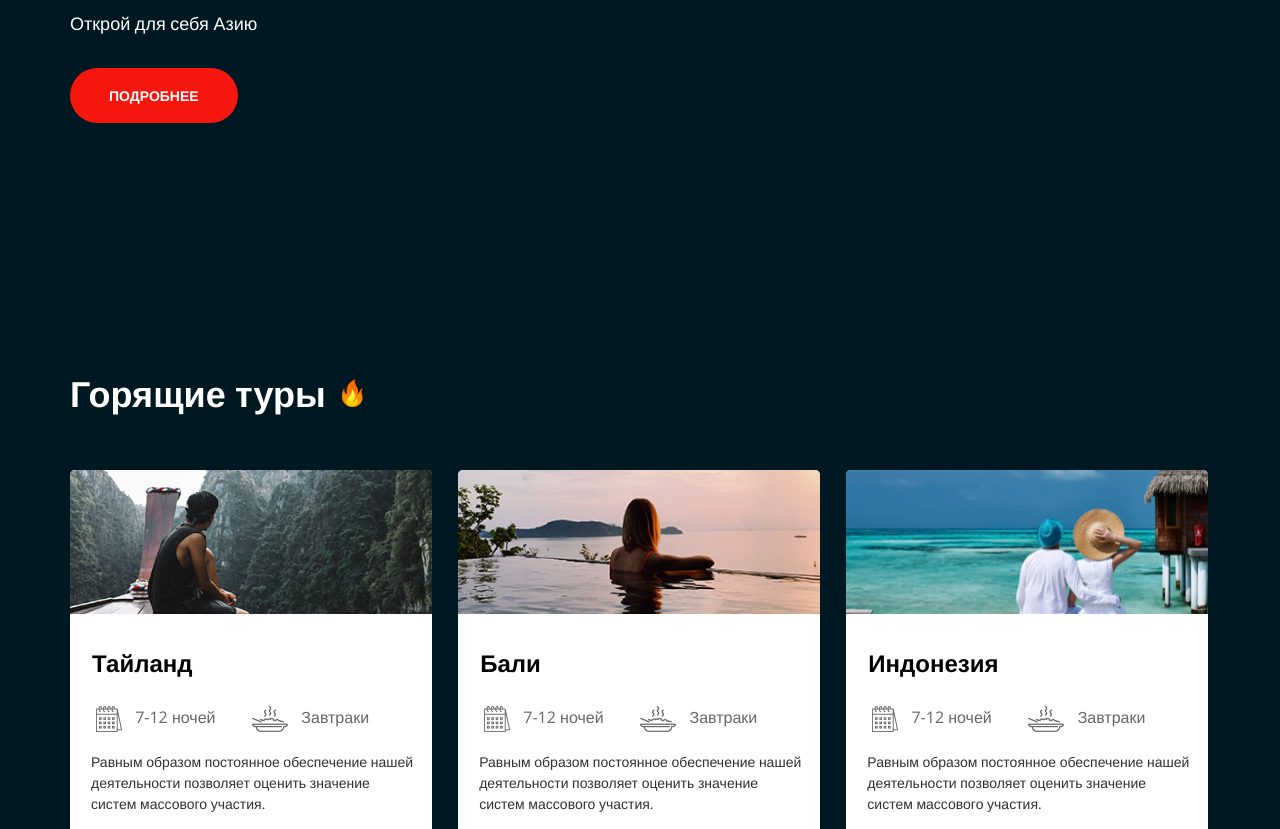
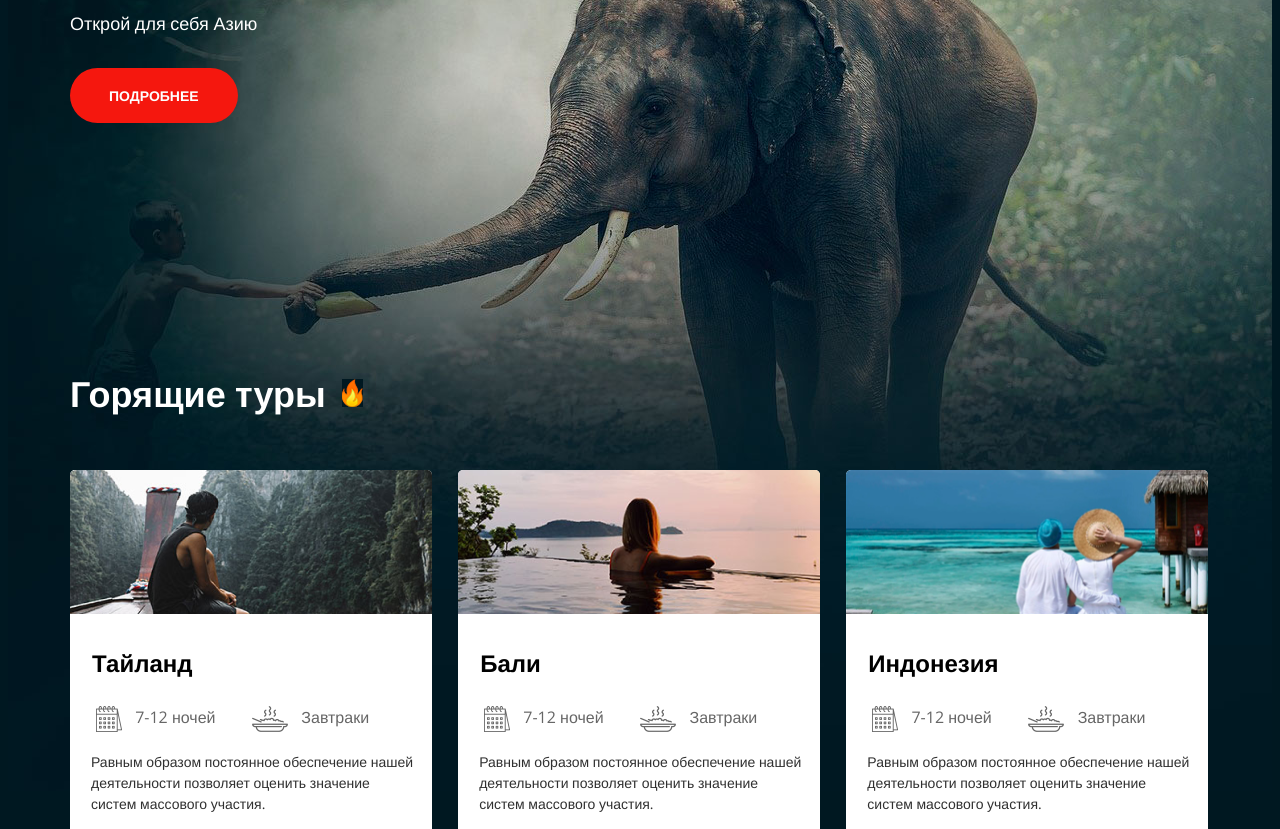
Before and after one commit to hirkabone/airasia, a plain HTML site: page index.html in a window 1280 px wide. Shown: the part 389-1218 px from the top of the page. Drawn offline with nearby package versions, Linux system fonts and the light colour scheme.

Commit message:
Add files via upload

```diff
--- a/index.html
+++ b/index.html
@@ -10,7 +10,7 @@
 
 </head>
 <body>
-    <div class="wrapper">
+    <div class="wrapper main-page-wrapper">
         <section class="headline">
             <div class="container">
                 <header class="header">
--- a/main.css
+++ b/main.css
@@ -32,6 +32,10 @@ p {
 
 * {
   box-sizing: border-box;
+}
+
+.main-page-wrapper {
+  background: url("./img/elephant.png") center top -30px no-repeat, url("./img/mountainBg.png") right -250px bottom 157px no-repeat;
 }
 
 .headline {
```
Also changed, not shown: img/elephant.png (added), img/mountainBg.png (added).
